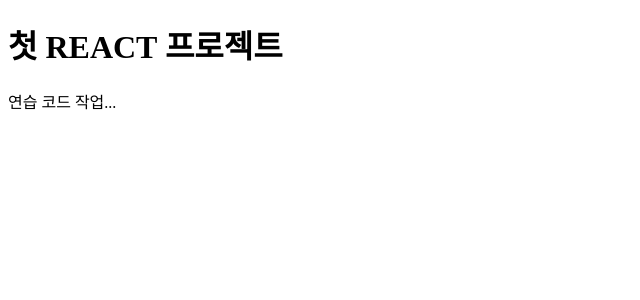
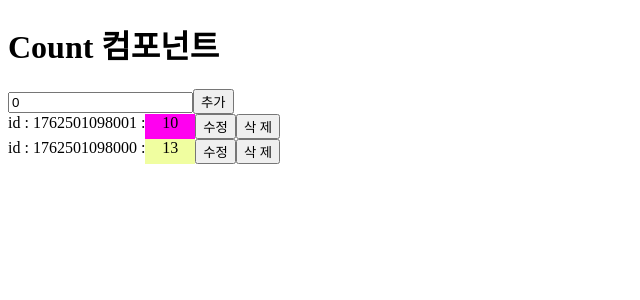
Before and after one commit to hansei-it/app2025_state_countlist, a React (Create React App) app: page / in a window 1280 px wide. Shown: the top 300 px of the page, without its empty margins (0-640 px from the left). Built offline with nearby package versions, Linux system fonts and the light colour scheme.

Commit message:
[add] 첫 컴포넌트 생성 CountList, CountInput

```diff
--- a/src/App.js
+++ b/src/App.js
@@ -1,10 +1,31 @@
+import {useState} from 'react';
+import CountInput from './CountInput';
+import CountList from './CountList';
+
+const initList = [{num:10,color:'#FF00F0',id:Date.now()+1},{num:13,color:'#F0FEA0',id:Date.now()}];
 function App() {
+  const [countList, setCountList] = useState(initList);
+  const onAddList = (number)=>
+  {
+    setCountList( [ ...countList ,
+      {num:number, color:'#'+Math.floor(Math.random()*0xFFFFFF).toString(16), id:Date.now()} ] );
+  }
+  const onRemoveList = (id) => {
+    let copyList = [];
+    for(let i = 0 ; i < countList.length ; ++i)
+    {
+      if( i !== id)
+        copyList.push(countList[i]);
+    }
+
+    setCountList( countList.filter((v)=> v.id!==id) );
+  }
   return (
   <div>
-    <h1> 첫 REACT 프로젝트</h1>
-    <p> 연습 코드 작업...</p>
+    <h1> Count 컴포넌트 </h1>
+    <CountInput onAddList={onAddList}/>
+    <CountList countList={countList} onRemoveList={onRemoveList}/>
   </div>
    );
 }
-
 export default App;
--- /dev/null
+++ b/src/CountInput.js
@@ -0,0 +1,23 @@
+import {useState} from 'react';
+
+function CountInput( {onAddList} )
+{
+    const [number,setNumber] = useState(0); //초기값 - [상태, 상태변경함수]
+
+    const onNumber= (e)=> {
+        setNumber(e.target.value);
+        console.log('number : ', e.target.value);
+    }
+    const onClickAdd = (e) => {
+        onAddList(number);
+        console.log('Add 버튼 클릭');
+    }
+
+    return (
+        <div>
+            <input type='number' placeholder="카운트 값 : " value={number} onChange={ onNumber} />
+            <button onClick={onClickAdd}> 추가 </button>
+        </div>
+    );
+}
+export default CountInput;
--- /dev/null
+++ b/src/CountList.js
@@ -0,0 +1,21 @@
+import {useState} from 'react';
+
+const CountList = ({countList, onRemoveList}) => {
+
+    return (
+        <div >
+            {countList.map((v, idx) => {
+                return <div key={v.id} style={{display:'flex'}}>
+                    id : {v.id} :
+                    <div style={{textAlign:'center', width:50, backgroundColor:v.color}}>
+                        {v.num}
+                    </div>
+                    <button onClick={ ()=> onRemoveList(v.id) }> 수정 </button>
+                    <button onClick={ ()=> onRemoveList(v.id) }> 삭 제 </button>
+                </div>;
+            })
+            }
+        </div>
+    );
+}
+export default CountList;
```
Also changed, not shown: 1 other file (tests, documents, lock files or other folders).
